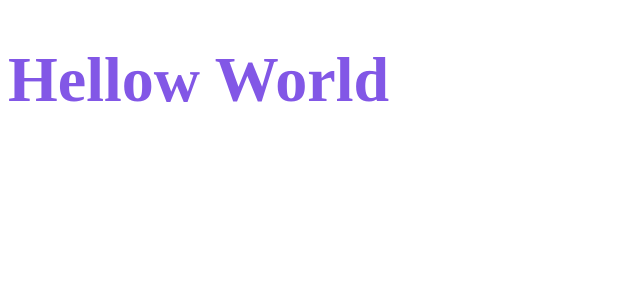
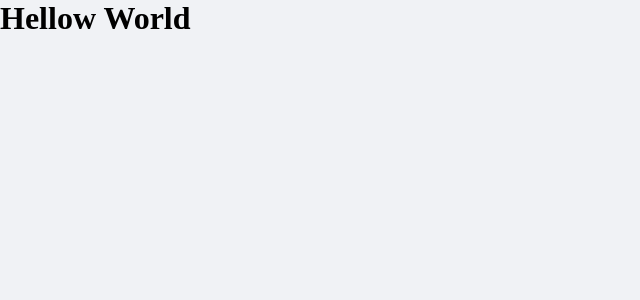
Before and after one commit to dkzord/dtmoney-react, a React (Create React App) app: page / in a window 1280 px wide. Shown: the top 300 px of the page, without its empty margins (0-640 px from the left). Built offline with nearby package versions, Linux system fonts and the light colour scheme.

Commit message:
Feat: global styles global

```diff
--- a/public/index.html
+++ b/public/index.html
@@ -3,6 +3,8 @@
   <head>
     <meta charset="utf-8" />
     <meta name="viewport" content="width=device-width, initial-scale=1" />
+
+    <link rel="shortcut icon" href="favicon.png" type="image/png" />
 
     <title>DtMoney</title>
   </head>
--- a/src/App.tsx
+++ b/src/App.tsx
@@ -1,14 +1,11 @@
-import styled from 'styled-components';
+import { GlobalStyle } from "./styles/global";
 
-const Title = styled.h1`
-  font-size: 64px;
-  color: #8257e6;
-`
 
 export function App() {
   return (
     <div className="App">
-      <Title>Hellow World</Title>
+      <h1>Hellow World</h1>
+      <GlobalStyle />
     </div>
   );
 }
--- /dev/null
+++ b/src/styles/global.ts
@@ -0,0 +1,47 @@
+import { createGlobalStyle } from "styled-components";
+
+export const GlobalStyle = createGlobalStyle`
+  :root {
+    --background: #F0F2F5;
+    --shape: #FFFFFF;
+
+    --red: #E62E4D;
+    --blue: #5429CC;
+    --blue-light: #6933FF;
+
+    --text-title: #363F5F;
+    --text-body: #969CB3;
+  }
+
+  * {
+    margin: 0;
+    padding: 0;
+    box-sizing: border-box;
+  }
+
+  //Tamanho de font 16px (para desktop) por padrão
+  html{
+    @media(max-width: 1080px){
+      font-sizing: 93.75%; //15px
+    }
+
+    @media(max-width: 720px){
+      font-sizing: 87.5%; //14px
+    }
+  }
+
+  body {
+    background: var(--background);
+    -webkit-font-smoothing: antialiased;
+  }
+
+  button {
+    cursor: pointer;
+  }
+
+  [disabled] {
+    opacity: 0.6;
+    cursor: not-allowed;
+  }
+
+`;
```
Also changed, not shown: public/favicon.png (renamed from src/favicon.png).
